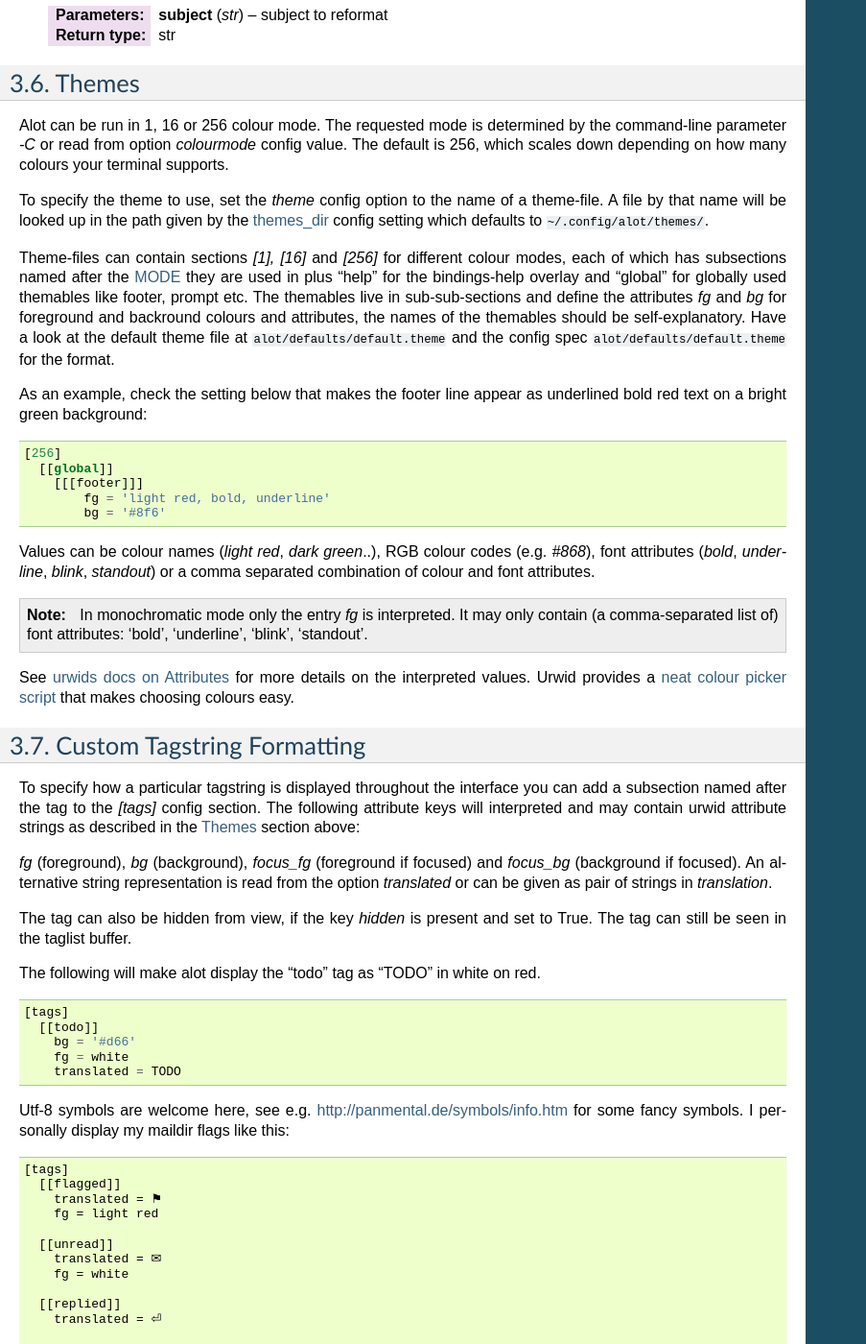
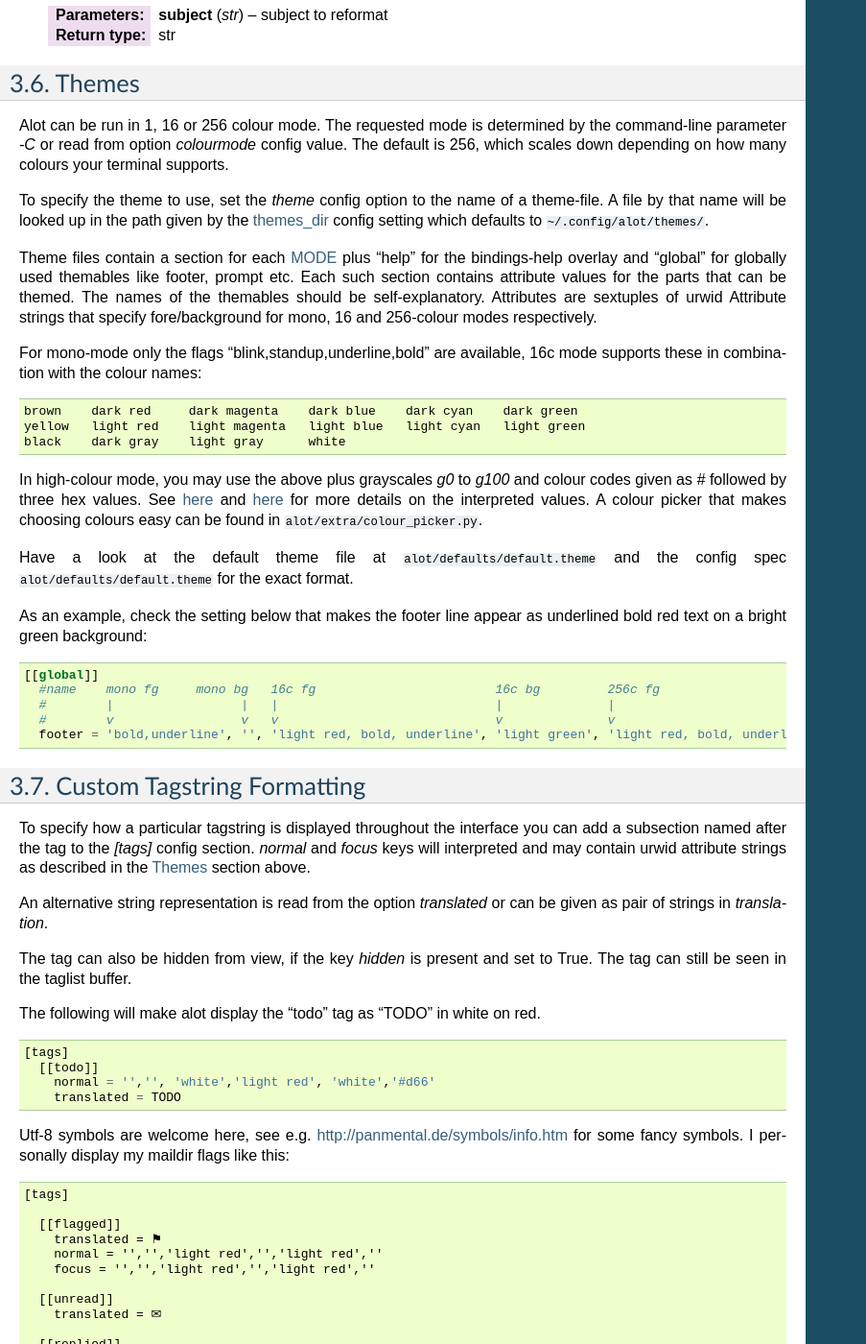
Before and after one commit to pazz/alot, a Sphinx documentation site: the page built from docs/source/configuration/index.rst, in a window 1280 px wide and 1400 px high, scrolled down 11924 px. Shown: the whole window at 96% size, without its empty margins (0-903 px from the left). Built offline with Sphinx 7.4.7, drawn with Linux system fonts in a browser that asks for light colours; some of the changed text lies outside the part shown.

Commit message:
doc: document theme spec and tagstring formatting

```diff
--- a/docs/source/configuration/index.rst
+++ b/docs/source/configuration/index.rst
@@ -277,36 +277,37 @@ To specify the theme to use, set the `theme` config option to the name of a them
 A file by that name will be looked up in the path given by the :ref:`themes_dir <themes-dir>` config setting
 which defaults to :file:`~/.config/alot/themes/`.
 
-Theme-files can contain sections `[1], [16]` and `[256]` for different colour modes,
-each of which has subsections named after the :ref:`MODE <modes>` they are used in
-plus "help" for the bindings-help overlay and "global" for globally used themables
-like footer, prompt etc.
-The themables live in sub-sub-sections and define the attributes `fg` and `bg` for foreground
-and backround colours and attributes, the names of the themables should be self-explanatory.
+Theme files contain a section for each :ref:`MODE <modes>` plus "help" for the bindings-help overlay
+and "global" for globally used themables like footer, prompt etc.
+Each such section contains attribute values for the parts that can be themed.
+The names of the themables should be self-explanatory. Attributes are sextuples of urwid Attribute
+strings that specify fore/background for mono, 16 and 256-colour modes respectively.
+
+For mono-mode only the flags "blink,standup,underline,bold" are available,
+16c mode supports these in combination with the colour names::
+
+    brown    dark red     dark magenta    dark blue    dark cyan    dark green
+    yellow   light red    light magenta   light blue   light cyan   light green
+    black    dark gray    light gray      white
+
+In high-colour mode, you may use the above plus grayscales `g0` to `g100` and
+colour codes given as `#` followed by three hex values.
+See `here <http://excess.org/urwid/wiki/DisplayAttributes>`_
+and `here <http://excess.org/urwid/reference.html#AttrSpec>`_
+for more details on the interpreted values.
+A colour picker that makes choosing colours easy can be found in :file:`alot/extra/colour_picker.py`.
+
 Have a look at the default theme file at :file:`alot/defaults/default.theme`
-and the config spec :file:`alot/defaults/default.theme` for the format.
+and the config spec :file:`alot/defaults/default.theme` for the exact format.
 
 As an example, check the setting below that makes the footer line appear as
 underlined bold red text on a bright green background::
 
-    [256]
-      [[global]]
-        [[[footer]]]
-            fg = 'light red, bold, underline'
-            bg = '#8f6'
-
-Values can be colour names (`light red`, `dark green`..), RGB colour codes (e.g. `#868`),
-font attributes (`bold`, `underline`, `blink`, `standout`) or a comma separated combination of
-colour and font attributes.
-
-.. note:: In monochromatic mode only the entry `fg` is interpreted. It may only contain
-          (a comma-separated list of) font attributes: 'bold', 'underline', 'blink', 'standout'.
-
-See `urwids docs on Attributes <http://excess.org/urwid/reference.html#AttrSpec>`_ for more details
-on the interpreted values. Urwid provides a `neat colour picker script`_ that makes choosing
-colours easy.
-
-.. _neat colour picker script: http://excess.org/urwid/browser/palette_test.py
+  [[global]]
+    #name    mono fg     mono bg   16c fg                        16c bg         256c fg                 256c bg
+    #        |                 |   |                             |              |                             |
+    #        v                 v   v                             v              v                             v
+    footer = 'bold,underline', '', 'light red, bold, underline', 'light green', 'light red, bold, underline', '#8f6'
 
 
 Custom Tagstring Formatting
@@ -314,10 +315,9 @@ Custom Tagstring Formatting
 
 To specify how a particular tagstring is displayed throughout the interface you can
 add a subsection named after the tag to the `[tags]` config section.
-The following attribute keys will interpreted and may contain urwid attribute strings
-as described in the :ref:`Themes <themes>` section above:
+`normal` and `focus` keys will interpreted and may contain urwid attribute strings
+as described in the :ref:`Themes <themes>` section above.
 
-`fg` (foreground), `bg` (background), `focus_fg` (foreground if focused) and `focus_bg` (background if focused).
 An alternative string representation is read from the option `translated` or can be given
 as pair of strings in `translation`.
 
@@ -328,8 +328,7 @@ The following will make alot display the "todo" tag as "TODO" in white on red. :
 
     [tags]
       [[todo]]
-        bg = '#d66'
-        fg = white
+        normal = '','', 'white','light red', 'white','#d66'
         translated = TODO
 
 Utf-8 symbols are welcome here, see e.g.
@@ -337,13 +336,14 @@ http://panmental.de/symbols/info.htm for some fancy symbols. I personally displa
 like this::
 
     [tags]
+
       [[flagged]]
         translated = ⚑
-        fg = light red
+        normal = '','','light red','','light red',''
+        focus = '','','light red','','light red',''
 
       [[unread]]
         translated = ✉
-        fg = white
 
       [[replied]]
         translated = ⏎
@@ -358,12 +358,11 @@ rename a matching tagstring. `translation` takes a comma separated *pair* of str
 do the following::
 
   [[notmuch::bug]]
-      fg = 'light red, bold'
-      bg = '#88d'
-      translated = 'nm:bug'
+    translated = 'nm:bug'
+    normal = "", "", "light red, bold", "light blue", "light red, bold", "#88d"
+
   [[notmuch::.*]]
-      fg = '#fff'
-      bg = '#88d'
-      translation = 'notmuch::(.*)','nm:\1'
+    translation = 'notmuch::(.*)','nm:\1'
+    normal = "", "", "white", "light blue", "#fff", "#88d"
 
 .. _nmbug: http://notmuchmail.org/nmbug/
```
